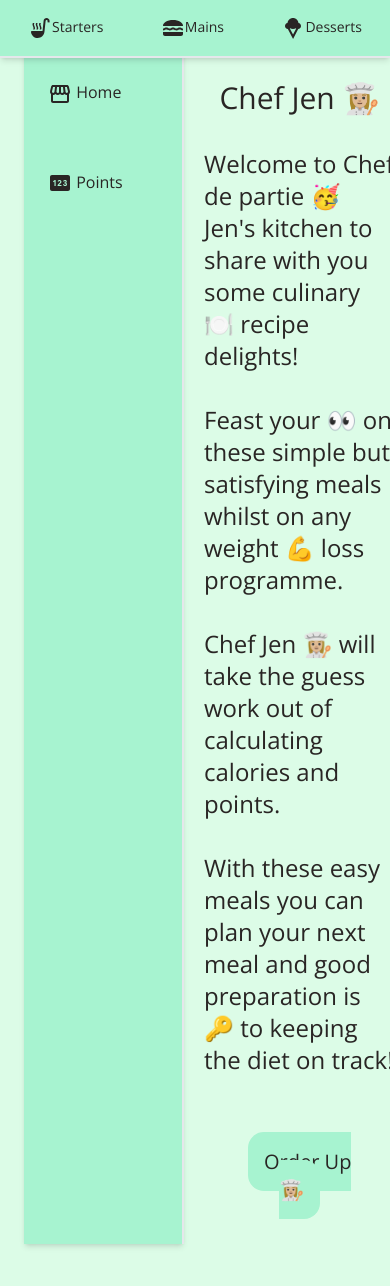
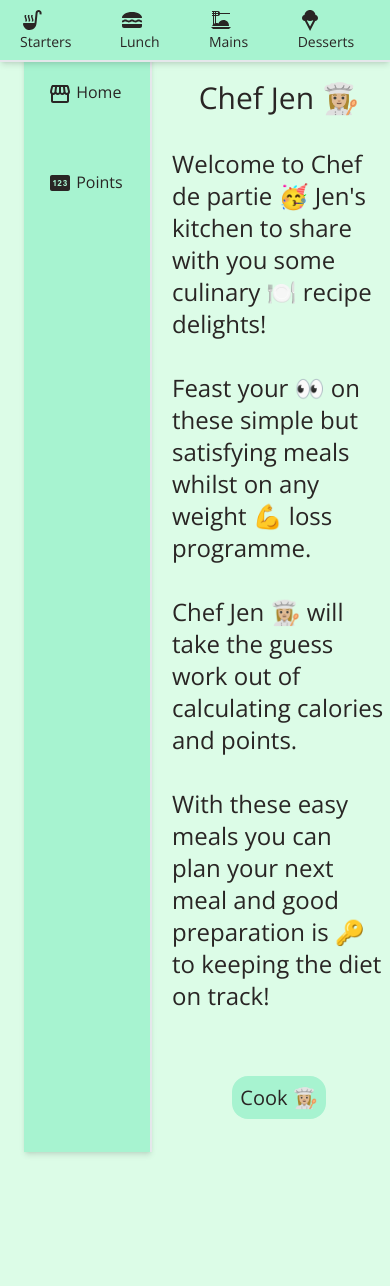
Before and after one commit to jenboyle/chef-jen, a Next.js app: page / in a window 390 px wide. Shown: the top 1286 px of the page. After the commit the page ends 1200 px from the top, so only its background shows below. Built offline with nearby package versions, Linux system fonts and the light colour scheme.

Commit message:
Add lunch and reduce padding for mobile

```diff
--- a/app/_components/ChefButtonLink.tsx
+++ b/app/_components/ChefButtonLink.tsx
@@ -8,7 +8,7 @@ function ChefButtonLink({ href, children }: buttonProps) {
   return (
     <Link
       href={href}
-      className="bg-emerald-200 p-4 rounded-2xl text-xl hover:bg-emerald-500"
+      className="bg-emerald-200 p-2 md:p-4 rounded-2xl text-xl hover:bg-emerald-500"
     >
       {children}
     </Link>
--- a/app/_components/HomeContent.tsx
+++ b/app/_components/HomeContent.tsx
@@ -25,7 +25,7 @@ function HomeContent() {
         is 🔑 to keeping the diet on track!
       </ChefArticle>
       <div className="text-center p-10">
-        <ChefButtonLink href="/starters">Order Up👩🏼‍🍳</ChefButtonLink>
+        <ChefButtonLink href="/starters">Cook 👩🏼‍🍳</ChefButtonLink>
       </div>
     </>
   );
--- a/app/_components/Navigation.tsx
+++ b/app/_components/Navigation.tsx
@@ -1,3 +1,4 @@
+import DinnerDiningIcon from "@mui/icons-material/DinnerDining";
 import LunchDiningIcon from "@mui/icons-material/LunchDining";
 import IcecreamIcon from "@mui/icons-material/Icecream";
 import SoupKitchenIcon from "@mui/icons-material/SoupKitchen";
@@ -5,7 +6,7 @@ import ChefNavLink from "./ChefNavLink";
 
 function Navigation() {
   return (
-    <ul className="bg-emerald-200 border-b-2 shadow-md z-50 fixed w-full flex justify-between items-center text-sm px-3 p-4">
+    <ul className="bg-emerald-200 border-b-2 shadow-md z-50 fixed w-full flex justify-between items-center text-sm px-1 p-2 md:px-3 md:p-4">
       <li className="mx-4">
         <ChefNavLink href="/starters">
           <SoupKitchenIcon />
@@ -13,8 +14,14 @@ function Navigation() {
         </ChefNavLink>
       </li>
       <li className="mx-4">
+        <ChefNavLink href="/lunch">
+          <LunchDiningIcon />
+          Lunch
+        </ChefNavLink>
+      </li>
+      <li className="mx-4">
         <ChefNavLink href="/mains">
-          <LunchDiningIcon />
+          <DinnerDiningIcon />
           Mains
         </ChefNavLink>
       </li>
--- a/app/layout.tsx
+++ b/app/layout.tsx
@@ -33,7 +33,7 @@ export default function RootLayout({
         <Header />
         <Toaster position="top-center" gutter={12} />
 
-        <div className="flex-1 px-4 py-5 grid h-dvh grid-cols-[10rem,1fr] grid-rows-[auto,1fr] mx-2 my-7 ">
+        <div className="flex-1 px-4 py-5 grid h-dvh grid-cols-[8rem,1fr] grid-rows-[auto,1fr] mx-2 my-7 ">
           <SideNavigation />
           <main className="max-w-7xl w-full mx-5">{children}</main>
         </div>
--- /dev/null
+++ b/app/lunch/page.tsx
@@ -0,0 +1,20 @@
+import { Metadata } from "next";
+import { getRecipes } from "../_lib/data-service";
+import ChefTitle from "../_components/ChefTitle";
+import RecipeCard from "../_components/RecipeCard";
+
+export const metadata: Metadata = {
+  title: "Lunch",
+};
+
+async function Page() {
+  const recipes = await getRecipes("lunch");
+  return (
+    <>
+      <ChefTitle>Lunch 🍔</ChefTitle>
+      <RecipeCard recipes={recipes} />
+    </>
+  );
+}
+
+export default Page;
--- a/app/mains/page.tsx
+++ b/app/mains/page.tsx
@@ -34,7 +34,7 @@ async function Page() {
   const recipes = await getRecipes("mains");
   return (
     <>
-      <ChefTitle>Mains 🍔</ChefTitle>
+      <ChefTitle>Mains 🍛</ChefTitle>
       <RecipeCard recipes={recipes} />
     </>
   );
```
